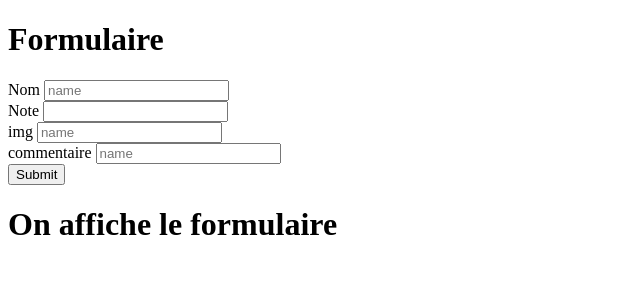
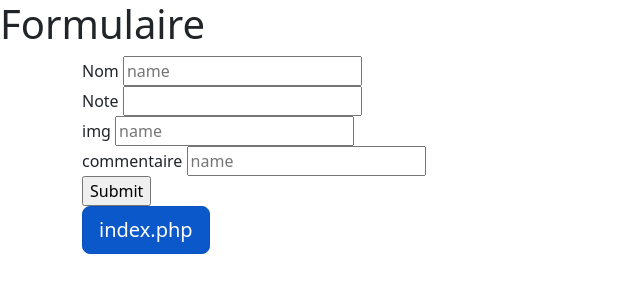
Before and after one commit to Caporal6/ExerciceBD, a PHP site: page /ajouter.php in a window 1280 px wide. Shown: the top 300 px of the page, without its empty margins (0-640 px from the left). Run offline with PHP 8.4, Linux system fonts and the light colour scheme.

Commit message:
Toutes les modification pas envoyer sont fait :)

```diff
--- a/ajouter.php
+++ b/ajouter.php
@@ -5,6 +5,8 @@
     <meta http-equiv="X-UA-Compatible" content="IE=edge">
     <meta name="viewport" content="width=device-width, initial-scale=1.0">
     <title>Document</title>
+    <link href="https://cdn.jsdelivr.net/npm/bootstrap@5.3.1/dist/css/bootstrap.min.css" rel="stylesheet" integrity="sha384-4bw+/aepP/YC94hEpVNVgiZdgIC5+VKNBQNGCHeKRQN+PtmoHDEXuppvnDJzQIu9" crossorigin="anonymous">
+
 </head>
 <body>
 
@@ -35,7 +37,7 @@
         $erreur  = true;
     }
     else{
-        $img = trojan($_POST["note"]);
+        $note = trojan($_POST["note"]);
     }
 
 
@@ -55,6 +57,28 @@
         $commentaire = trojan($_POST["commentaire"]);
     }
 
+    $servername = "localhost";
+    $username = "root";
+    $password = "Azgt3878";
+    $dbname = "Jeux";
+
+    $conn=mysqli_connect($servername,$username,$password,$dbname);
+
+    //Checkconnection
+    if(!$conn){
+    die("Connectionfailed:".mysqli_connect_error());
+    }
+
+    $sql=" INSERT INTO  steam(nom,note,img,commentaire)
+    VALUES('$nom','$note','$img','$commentaire')";
+
+    if(mysqli_query($conn,$sql)){
+
+    echo"Enregistrementréussi";
+    }else{
+    echo"Error:".$sql."<br>".mysqli_error($conn);
+    }
+    mysqli_close($conn);
 
 
 }
@@ -65,7 +89,7 @@
     <div class="container">
         <div class="row">
             <div class="col-12">
-                <form method="post" action="index.php">
+                <form method="post" action="ajouter.php">
 
 
                     <div class="form-group">
@@ -75,18 +99,18 @@
 
                     <div class="form-group">
                         <label for="">Note</label>
-                        <input type="text" name="mdp" class="form.control" placeholder="<?php echo $imgErreur ?>" value="<?php echo $img ?>" >
+                        <input type="text" name="note" class="form.control" placeholder="<?php echo $imgErreur ?>" value="<?php echo $img ?>" >
                     </div>
 
 
                     <div class="form-group">
                         <label for="">img</label>
-                        <input type="text" name="email" class="form.control" placeholder="name" value="<?php echo $commentaire ?>" >
+                        <input type="text" name="img" class="form.control" placeholder="name" value="<?php echo $commentaire ?>" >
                     </div>
 
                     <div class="form-group">
                         <label for="">commentaire</label>
-                        <input type="text" name="avatar" class="form.control" placeholder="name" value="<?php echo $note ?>" >
+                        <input type="text" name="commentaire" class="form.control" placeholder="name" value="<?php echo $note ?>" >
                     </div>
 
 
@@ -99,6 +123,8 @@
                     </div>
 
                 </form>
+
+                <a href="index.php" class="btn btn-primary btn-lg active" role="button" aria-pressed="true">index.php</a>
             </div>
         </div>
     </div>
@@ -112,12 +138,12 @@
 
         <?php
                     //AFFICHER LE RÉSULTAT DE MON FORM
-
+                /*
                 if ($_SERVER['REQUEST_METHOD'] != "POST" || $erreur == true){
                     // Cas #1 On veut afficher le formulaire
                     echo "<h1>On affiche le formulaire </h1>";
                 }
-
+*/
 
         function trojan($data){
             $data = trim($data); //Enleve les caractères invisibles
@@ -130,6 +156,7 @@
     ?>
 
 
+<script src="https://cdn.jsdelivr.net/npm/bootstrap@5.3.1/dist/js/bootstrap.bundle.min.js" integrity="sha384-HwwvtgBNo3bZJJLYd8oVXjrBZt8cqVSpeBNS5n7C8IVInixGAoxmnlMuBnhbgrkm" crossorigin="anonymous"></script>
 
 </body>
 </html>
```
